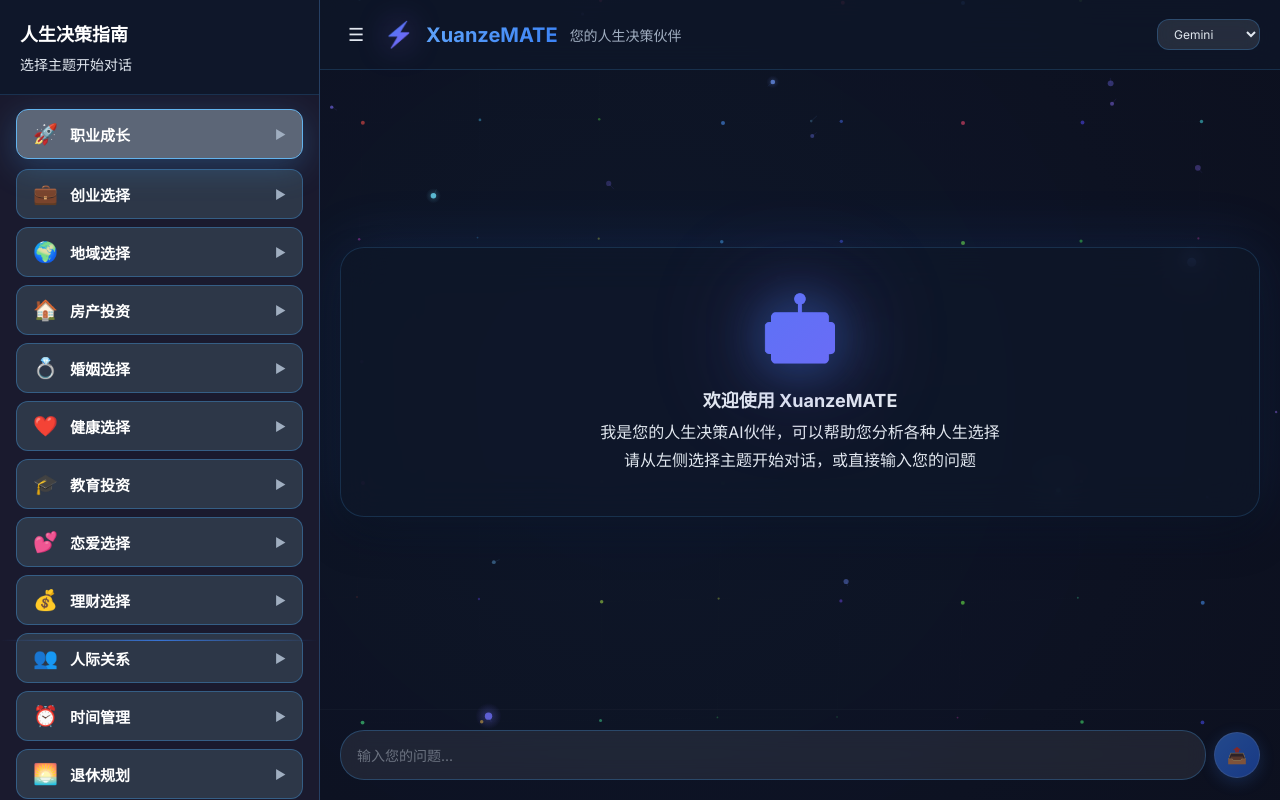
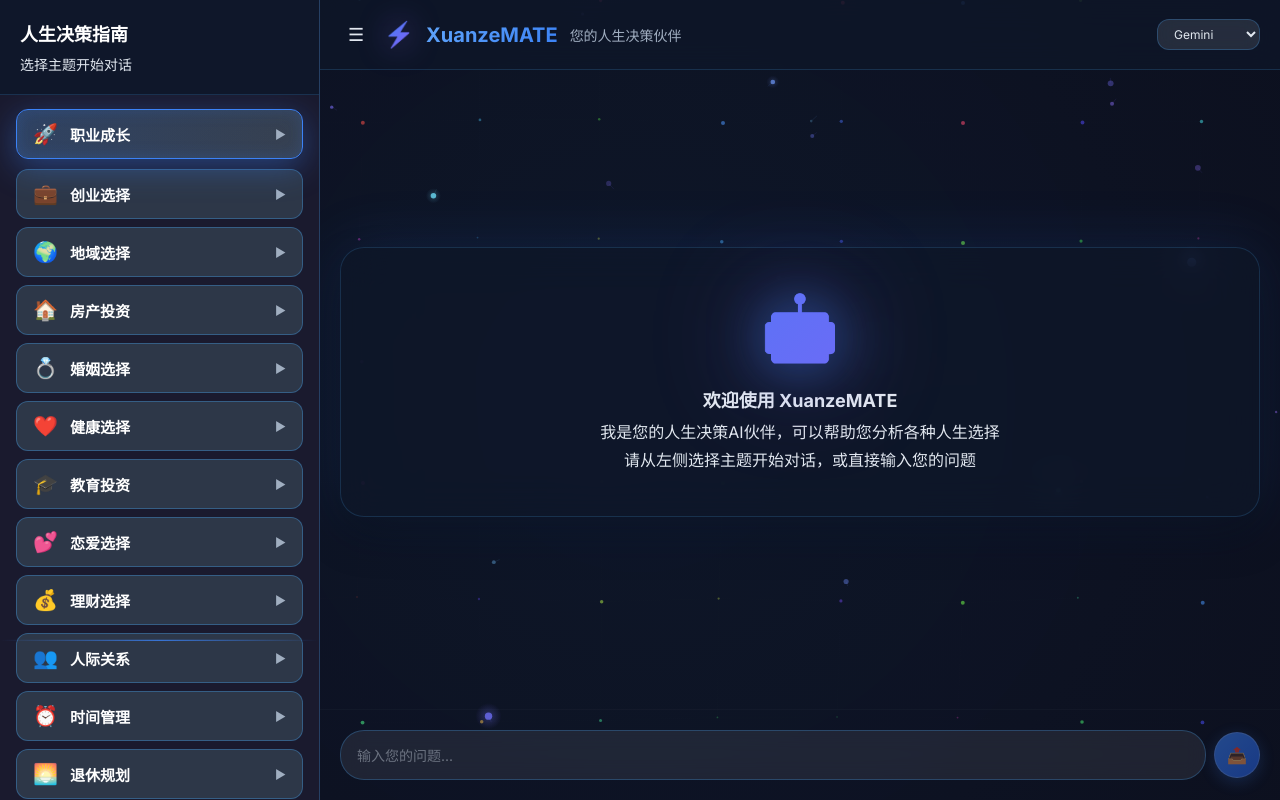
Before and after one commit to cloudwindcc/XuanzeMATE, a React (Vite) app: page / in a window 1280 px wide. In both pictures the pointer is over the element 159 px from the left and 136 px from the top of the page. Built offline with nearby package versions, Linux system fonts and the light colour scheme; the HTML template or start-up script is replaced by a standard one; a web font is replaced by a local one.

Commit message:
Optimize sidebar hover styles for sci-fi premium feel
- Darkened hover backgrounds with gradient effects
- Added inner glow effects for premium sci-fi appearance
- Enhanced box shadows with multiple layers
- Improved color consistency with brand blue palette

```diff
--- a/src/components/Sidebar.css
+++ b/src/components/Sidebar.css
@@ -66,10 +66,12 @@
 }
 
 .category-item:hover {
-  border-color: #63b3ed;
+  border-color: #3b82f6;
   transform: translateY(-2px);
-  box-shadow: 0 8px 32px rgba(66, 153, 225, 0.3);
-  background: #4a5568;
+  box-shadow:
+    0 8px 32px rgba(59, 130, 246, 0.4),
+    inset 0 0 20px rgba(59, 130, 246, 0.1);
+  background: linear-gradient(135deg, #2d3748 0%, #374151 100%);
 }
 
 .category-header {
@@ -81,7 +83,8 @@
 }
 
 .category-header:hover {
-  background: rgba(255, 255, 255, 0.1);
+  background: linear-gradient(90deg, rgba(59, 130, 246, 0.15) 0%, transparent 100%);
+  box-shadow: inset 0 0 15px rgba(59, 130, 246, 0.1);
 }
 
 .category-icon {
@@ -133,11 +136,13 @@
 }
 
 .prompt-item:hover {
-  background: #3182ce;
+  background: linear-gradient(135deg, #2563eb 0%, #1d4ed8 100%);
   color: #ffffff;
   transform: translateX(8px);
-  border-color: #63b3ed;
-  box-shadow: 0 4px 16px rgba(66, 153, 225, 0.3);
+  border-color: #3b82f6;
+  box-shadow:
+    0 4px 20px rgba(59, 130, 246, 0.4),
+    inset 0 0 15px rgba(255, 255, 255, 0.1);
 }
 
 .prompt-item:hover::before {
```
